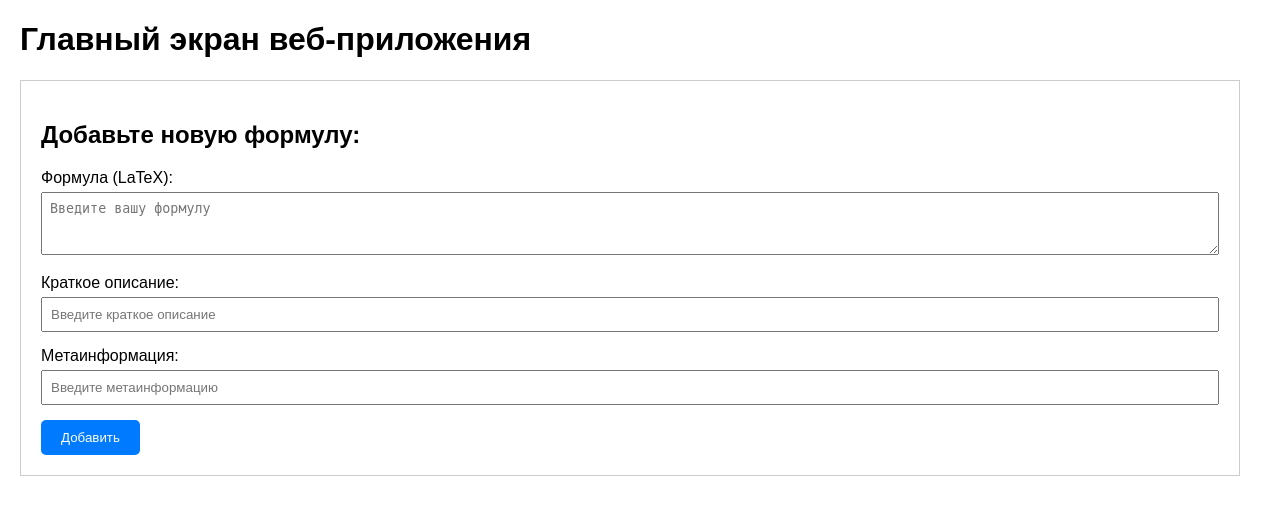
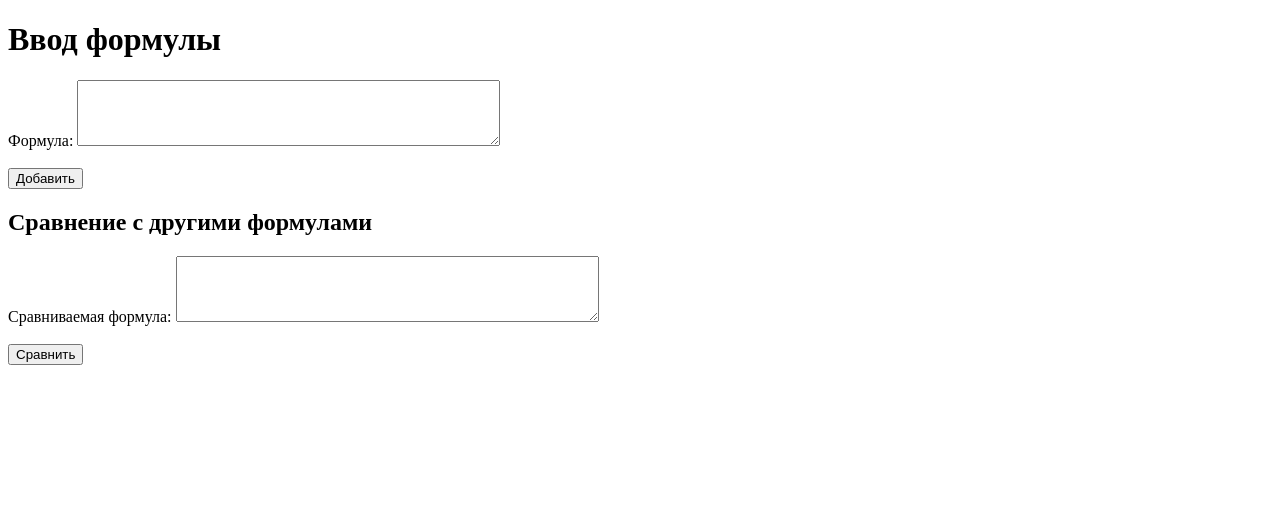
Before and after one commit to Watch-dog-s/hackaton_ATOM_MIREA, a Django app: template formula_project/template/home.html in a window 1280 px wide. Shown: the top 515 px of the page. Run offline with Django 5.2, Linux system fonts and the light colour scheme; the template is opened without the code that fills it, so the values that code supplies are empty.

Commit message:
add new front

```diff
--- a/formula_project/Mainapp/views.py
+++ b/formula_project/Mainapp/views.py
@@ -23,3 +23,6 @@ def home(request):
             return render(request, 'home.html', {'error': 'Формула не может быть пустой.'})
 
     return render(request, 'home.html')
+
+def compare_formulas(formula1, formula2):
+    pass
--- a/formula_project/formula_project/urls.py
+++ b/formula_project/formula_project/urls.py
@@ -24,5 +24,6 @@ urlpatterns = [
     path('admin/', admin.site.urls),
     path('', home, name='home'),  # Добавляем имя 'home' для главной страницы
     path('add/', views.home, name='add_formula'),
+    path('compare/', views.compare_formulas, name='compare_formula'),
 
 ]
--- a/formula_project/template/home.html
+++ b/formula_project/template/home.html
@@ -2,78 +2,39 @@
 <html lang="ru">
 <head>
     <meta charset="UTF-8">
+    <meta http-equiv="X-UA-Compatible" content="IE=edge">
     <meta name="viewport" content="width=device-width, initial-scale=1.0">
-    <title>Главный экран веб-приложения</title>
-    <style>
-        body {
-            font-family: Arial, sans-serif;
-            margin: 20px;
-        }
-        .container {
-            display: flex;
-        }
-        .left-panel, .right-panel {
-            border: 1px solid #ccc;
-            padding: 20px;
-            margin-right: 20px;
-        }
-        .left-panel {
-            flex: 2;
-        }
-        .right-panel {
-            flex: 1;
-            background-color: #f9f9f9;
-        }
-        .form-group {
-            margin-bottom: 15px;
-        }
-        .form-group label {
-            display: block;
-            margin-bottom: 5px;
-        }
-        .form-group input, .form-group select, .form-group textarea {
-            width: 100%;
-            padding: 8px;
-            box-sizing: border-box;
-        }
-        .button {
-            display: inline-block;
-            padding: 10px 20px;
-            background-color: #007bff;
-            color: white;
-            text-align: center;
-            text-decoration: none;
-            border-radius: 5px;
-            border: none;
-            cursor: pointer;
-        }
-        .button-secondary {
-            background-color: #dc3545;
-        }
-    </style>
+    <title>Сравнение формул</title>
 </head>
 <body>
-    <h1>Главный экран веб-приложения</h1>
-    <div class="container">
-        <div class="left-panel">
-            <h2>Добавьте новую формулу:</h2>
-            <form method="POST" action="{% url 'add_formula' %}">
-                {% csrf_token %}
-                <div class="form-group">
-                    <label for="formula-input">Формула (LaTeX):</label>
-                    <textarea id="formula-input" name="formula" rows="3" placeholder="Введите вашу формулу"></textarea>
-                </div>
-                <div class="form-group">
-                    <label for="description-input">Краткое описание:</label>
-                    <input type="text" id="description-input" name="description" placeholder="Введите краткое описание">
-                </div>
-                <div class="form-group">
-                    <label for="meta-input">Метаинформация:</label>
-                    <input type="text" id="meta-input" name="meta" placeholder="Введите метаинформацию">
-                </div>
-                <button type="submit" class="button">Добавить</button>
-            </form>
-        </div>
-    </div>
+    <h1>Ввод формулы</h1>
+
+    <!-- Форма для ввода новой формулы -->
+    <form method="POST" action="{% url 'add_formula' %}">
+        {% csrf_token %}
+        <label for="formula">Формула:</label>
+        <textarea name="formula" id="formula" rows="4" cols="50" required></textarea><br><br>
+        <button type="submit">Добавить</button>
+    </form>
+
+    <!-- Форма для сравнения формул -->
+    <h2>Сравнение с другими формулами</h2>
+    <form method="POST" action="{% url 'compare_formula' %}">
+        {% csrf_token %}
+        <label for="compare_formula">Сравниваемая формула:</label>
+        <textarea name="compare_formula" id="compare_formula" rows="4" cols="50" required></textarea><br><br>
+        <button type="submit">Сравнить</button>
+    </form>
+
+    <!-- Вывод ошибки, если формула не была введена -->
+    {% if error %}
+        <p style="color: red;">{{ error }}</p>
+    {% endif %}
+
+    <!-- Вывод результата сравнения -->
+    {% if comparison_result %}
+        <h3>Результат сравнения:</h3>
+        <p>{{ comparison_result }}</p>
+    {% endif %}
 </body>
 </html>
```
